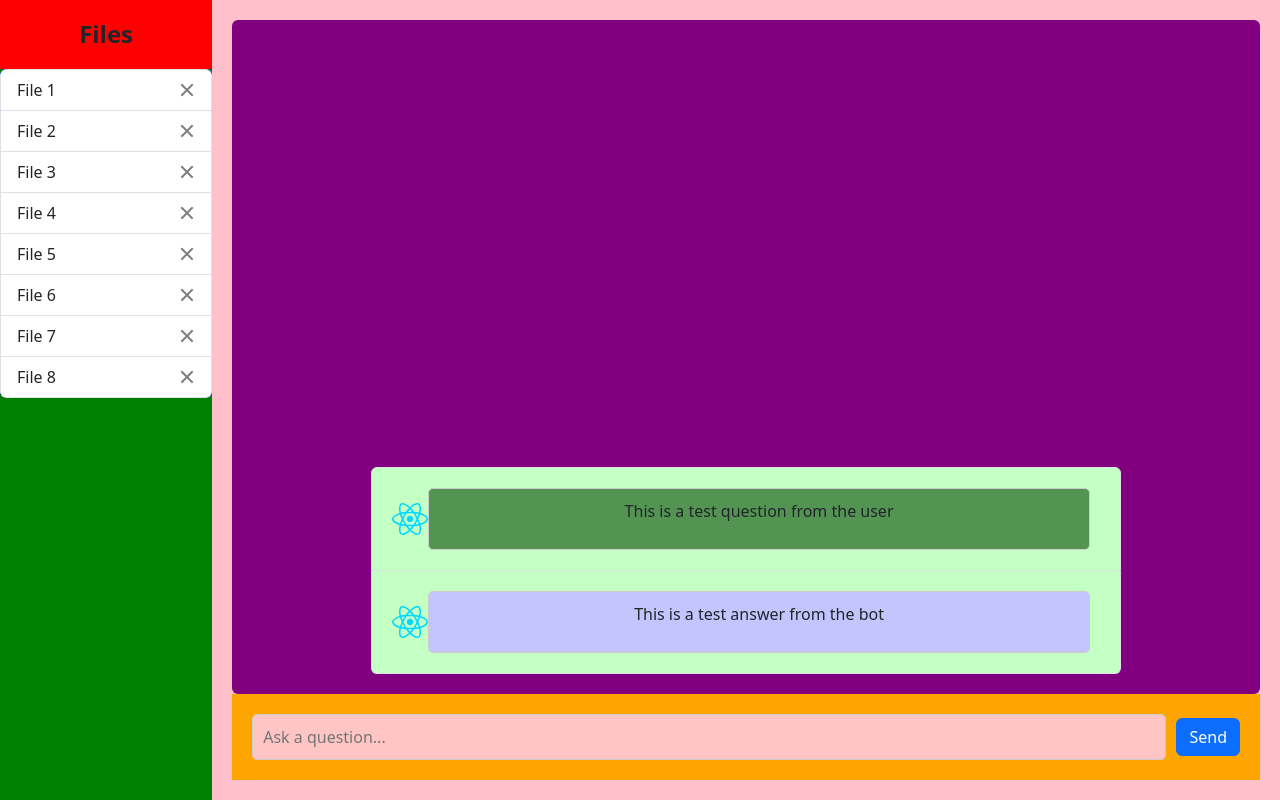
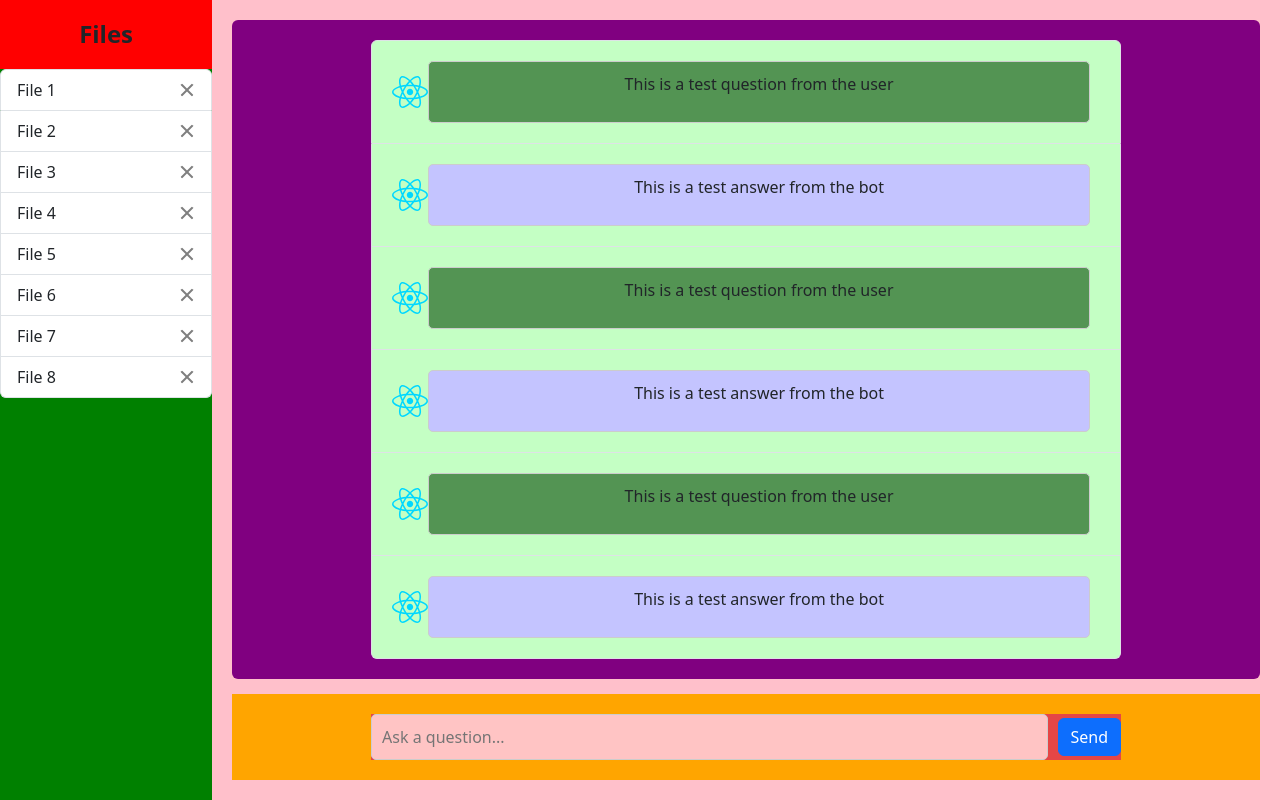
Before and after one commit to AllanGamal/EasiDocs, a React (Vite) app in the folder easidocs/: page / in a window 1280 px wide. Built offline with nearby package versions, Linux system fonts and the light colour scheme.

Commit message:
styling fixes

```diff
--- a/easidocs/src/App.tsx
+++ b/easidocs/src/App.tsx
@@ -56,9 +56,45 @@ function App() {
 
       <div className="chat-container">
 
+        <div className="chat-history-container">
+        <ul className="chat-history-list list-group">
 
-        <ul className="chat-history-container list-group">
+          <li className="chat-user-container list-group-item">
+            <div className="chat-user-logo">
+              <img src={reactLogo} className="App-logo" alt="logo" />
+            </div>
 
+            <div className="chat-user">
+              <p className="chat-history-textfield">This is a test question from the user</p>
+            </div>
+          </li>
+
+          <li className="chat-user-container list-group-item">
+            <div className="chat-user-logo">
+              <img src={reactLogo} className="App-logo" alt="logo" />
+            </div>
+            <div className="chat-bot">
+              <p className="chat-history-textfield">This is a test answer from the bot</p>
+            </div>
+          </li>
+          <li className="chat-user-container list-group-item">
+            <div className="chat-user-logo">
+              <img src={reactLogo} className="App-logo" alt="logo" />
+            </div>
+
+            <div className="chat-user">
+              <p className="chat-history-textfield">This is a test question from the user</p>
+            </div>
+          </li>
+
+          <li className="chat-user-container list-group-item">
+            <div className="chat-user-logo">
+              <img src={reactLogo} className="App-logo" alt="logo" />
+            </div>
+            <div className="chat-bot">
+              <p className="chat-history-textfield">This is a test answer from the bot</p>
+            </div>
+          </li>
           <li className="chat-user-container list-group-item">
             <div className="chat-user-logo">
               <img src={reactLogo} className="App-logo" alt="logo" />
@@ -79,10 +115,14 @@ function App() {
           </li>
 
         </ul>
+        </div>
+
 
         <div className="chat-input-container">
+          <div className="chat-input-element-container">
           <input type="text" className="chat-input" placeholder="Ask a question..."></input>
           <button type="button" className="btn btn-primary">Send</button>
+          </div>
         </div>
       </div>
 
--- a/easidocs/src/styles.css
+++ b/easidocs/src/styles.css
@@ -61,13 +61,7 @@
   text-align: center;
 }
 
-.list-group.file-list {
-  background-color: blue;
-  list-style: none;
-  overflow-y: auto;
 
-
-}
 
 .chat-container {
   background-color: pink;
@@ -80,11 +74,16 @@
   padding: 20px;
 }
 
-.chat-history-container.list-group {
+.chat-history-container{
+  width: 100%;
+  height: 100%;
+  overflow-y: scroll;
+
+}
+
+.chat-history-list.list-group {
   background-color: purple;
   width: 100%;
-  height: 100%;
-  overflow-y: auto;
   padding: 20px;
   display: flex;
   flex-direction: column;
@@ -93,14 +92,22 @@
 
 }
 
+
 .chat-input-container {
   background-color: orange;
   width: 100%;
+  padding: 20px;
+}
+
+.chat-input-element-container {
+  background-color: rgb(229, 70, 70);
+  max-width: 750px;
+  width: 100%;
   display: flex;
   flex-direction: row;
-  justify-content: space-between;
+  justify-content: flex-end;
   align-items: center;
-  padding: 20px;
+  margin: auto;
 }
 
 .chat-input {
```
